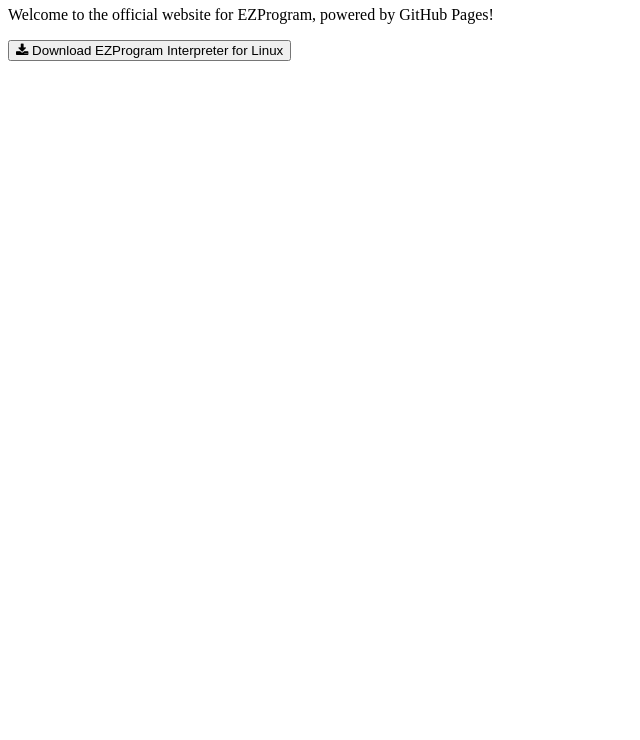
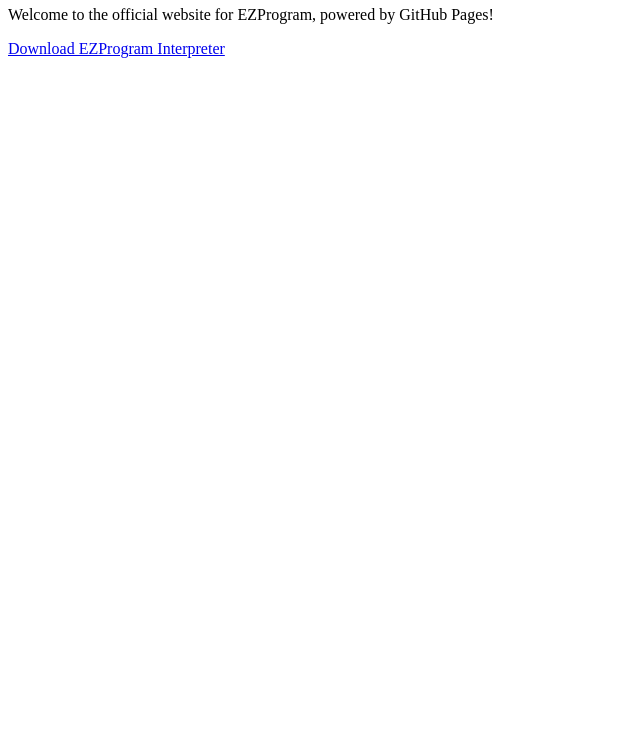
Before and after one commit to supercoderguy/EZProgram, a plain HTML site: page index.html in a window 1280 px wide. Shown: the part 60-800 px from the top of the page, without its empty margins (0-640 px from the left). Drawn offline with Linux system fonts and the light colour scheme.

Commit message:
Update index.html
GitHub Pages

```diff
--- a/index.html
+++ b/index.html
@@ -5,5 +5,5 @@
  <h1>EZProgram</h1>
  <p>Welcome to the official website for EZProgram, powered by GitHub Pages!</p>
  <link rel="stylesheet" href="https://cdnjs.cloudflare.com/ajax/libs/font-awesome/4.7.0/css/font-awesome.min.css">
- <button class="btn"><i class="fa fa-download"></i> Download EZProgram Interpreter for Linux</button>
+ <a href='EZProgram.py' download='EZProgram Interpreter'>Download EZProgram Interpreter</a>
 </body>
```
